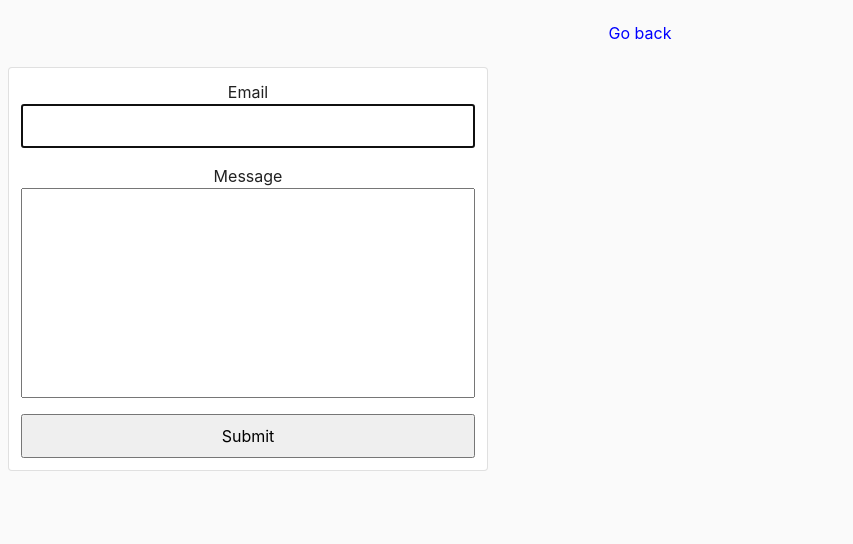
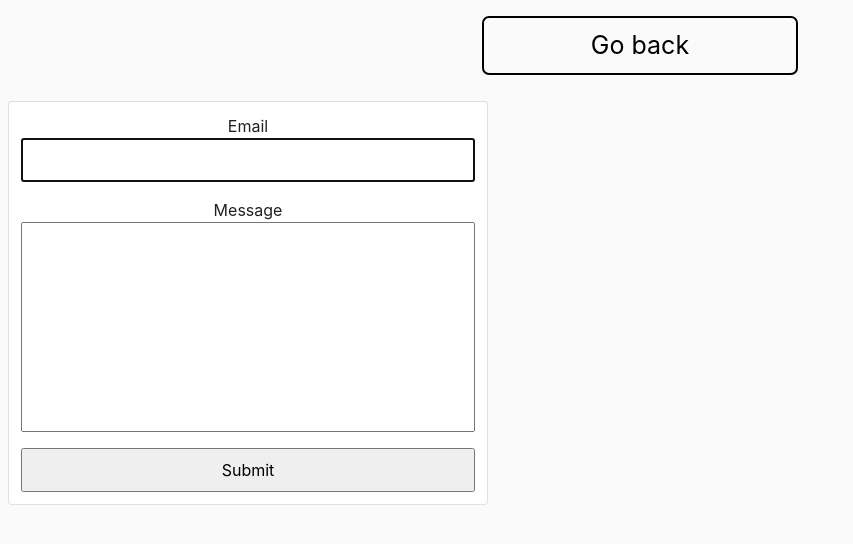
Before and after one commit to Andrfedus/goit-js-hw-08, a website built with Parcel: page src/03-feedback.html in a window 1280 px wide. Shown: the whole page, without its empty margins (0-853 px from the left). Built offline with nearby package versions, Linux system fonts and the light colour scheme.

Commit message:
again-fixed-btn

```diff
--- a/src/03-feedback.html
+++ b/src/03-feedback.html
@@ -9,7 +9,7 @@
     <link rel="stylesheet" href="css/03-feedback.css" />
   </head>
   <body>
-    <p><a href="index.html">Go back</a></p>
+    <p><a  class="btn" href="index.html">Go back</a></p>
 
     <form class="feedback-form" autocomplete="off">
       <label>
--- a/src/css/common.css
+++ b/src/css/common.css
@@ -26,9 +26,10 @@ li{
 }
 
 a{
+  font-size: 25px;
 line-height: 35px;
   text-decoration: none;
-  color: blue;
+  color: black;
   margin-bottom: 10px;
 }
 
```
Also changed, not shown: src/02-video.html (+1 -1 lines).
